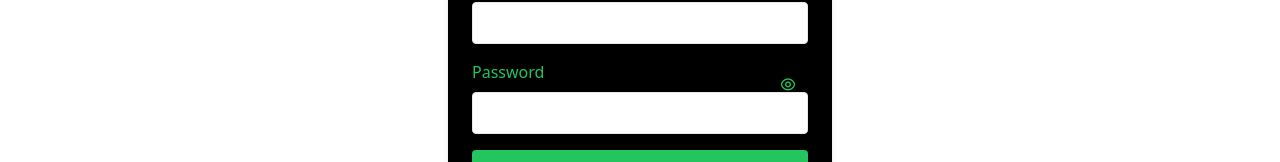
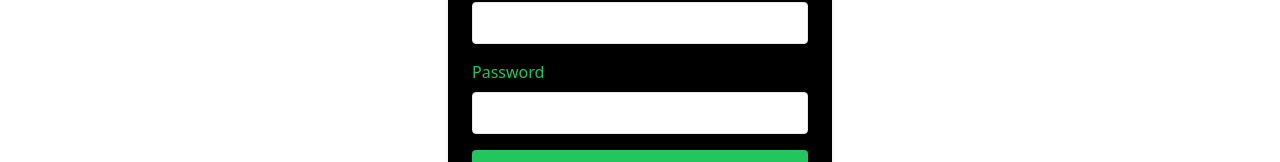
Before and after one commit to Ramudgar/skillspark_batch4, a React (Create React App) app in the folder Socialmedia/Frontend/socialmedia/: page /signup in a window 1280 px wide. Shown: the part 404-566 px from the top of the page. Built offline with nearby package versions, Linux system fonts and the light colour scheme.

Commit message:
register is done successfully

```diff
--- a/Socialmedia/Frontend/socialmedia/package.json
+++ b/Socialmedia/Frontend/socialmedia/package.json
@@ -6,6 +6,7 @@
     "@testing-library/jest-dom": "^5.17.0",
     "@testing-library/react": "^13.4.0",
     "@testing-library/user-event": "^13.5.0",
+    "axios": "^1.7.7",
     "react": "^18.3.1",
     "react-dom": "^18.3.1",
     "react-router-dom": "^6.27.0",
--- a/Socialmedia/Frontend/socialmedia/src/Components/Signup/SignupComponent.jsx
+++ b/Socialmedia/Frontend/socialmedia/src/Components/Signup/SignupComponent.jsx
@@ -1,3 +1,4 @@
+import axios from "axios";
 import React, { useState } from "react";
 import "remixicon/fonts/remixicon.css";
 
@@ -10,21 +11,31 @@ const SignupComponent = () => {
     setShowPassword(!showPassword);
   };
 
-  const handleSubmit = (e) => {
+  const handleSignupForm = async (e) => {
     e.preventDefault();
-    // Handle form submission
-    console.log("Email:", email);
-    console.log("Password:", password);
+    try {
+      const response = await axios.post(
+        "http://localhost:8000/api/user/signup",
+        {
+          email,
+          password,
+        }
+      );
+      console.log(response.data.msg);
+    } catch (err) {
+      console.log(err.response.data.msg);
+    }
   };
 
   return (
     <div className="flex justify-center items-center min-h-screen bg-white">
       <form
-        onSubmit={handleSubmit}
+        onSubmit={handleSignupForm}
         className="bg-black p-6 rounded-lg shadow-md w-full max-w-sm"
       >
         <h2 className="text-2xl font-bold text-green-500 mb-4">Sign Up</h2>
         <div className="mb-4">
+          {/* <p className="text-white">{email}</p> */}
           <label className="block text-green-500 mb-2" htmlFor="email">
             Email
           </label>
@@ -38,6 +49,7 @@ const SignupComponent = () => {
           />
         </div>
         <div className="mb-4 relative">
+          {/* <p className="text-white">{password}</p> */}
           <label className="block text-green-500 mb-2" htmlFor="password">
             Password
           </label>
@@ -51,7 +63,9 @@ const SignupComponent = () => {
           />
           <i
             onClick={togglePasswordVisibility}
-            className={`ri-eye${showPassword ? "-off" : ""}-line absolute right-3 top-3 cursor-pointer text-green-500`}
+            className={`ri-eye${
+              showPassword ? "-off" : ""
+            } absolute right-3 top-3 cursor-pointer text-green-500`}
           />
         </div>
         <button
```
Also changed, not shown: 1 other file (tests, documents, lock files or other folders).
